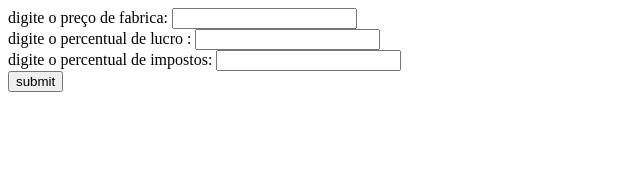
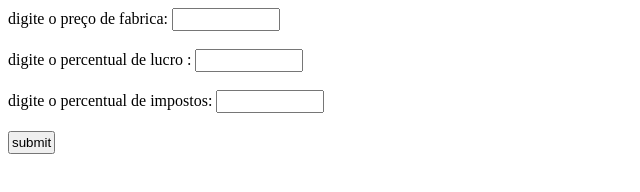
Before and after one commit to PedroHenriqueDutra/aulas, a plain HTML site: page atividade avaliativa.html in a window 1280 px wide. Shown: the whole page, without its empty margins (0-640 px from the left). Drawn offline with Linux system fonts and the light colour scheme.

Commit message:
Update atividade avaliativa.html

```diff
--- a/atividade avaliativa.html
+++ b/atividade avaliativa.html
@@ -6,6 +6,12 @@
     <meta http-equiv="X-UA-Compatible" content="IE=edge">
     <meta name="viewport" content="width=device-width, initial-scale=1.0">
     <title>Document</title>
+    <style>
+        input {
+            max-width: 100px;
+            padding: 2px;
+        }
+    </style>
 </head>
 
 <body>
@@ -25,9 +31,13 @@
         }
     </script>
     <form action="JavaScript:;">
-        digite o preço de fabrica: <input type="text" id="pfabr" value="">
-        <br> digite o percentual de lucro : <input type="text" id="plucro" value="">
-        <br> digite o percentual de impostos: <input type="text" id="pimp" value="">
+        <div id="input">digite o preço de fabrica: <input type="text" id="pfabr" value=""></div>
+        <br>
+        <div id="input">
+            digite o percentual de lucro : <input type="text" id="plucro" value="">
+        </div>
+        <br>
+        <div id="input"> digite o percentual de impostos: <input type="text" id="pimp" value=""></div>
         <br>
         <input type="button" value="submit" onclick="calculo()">
     </form>
```
